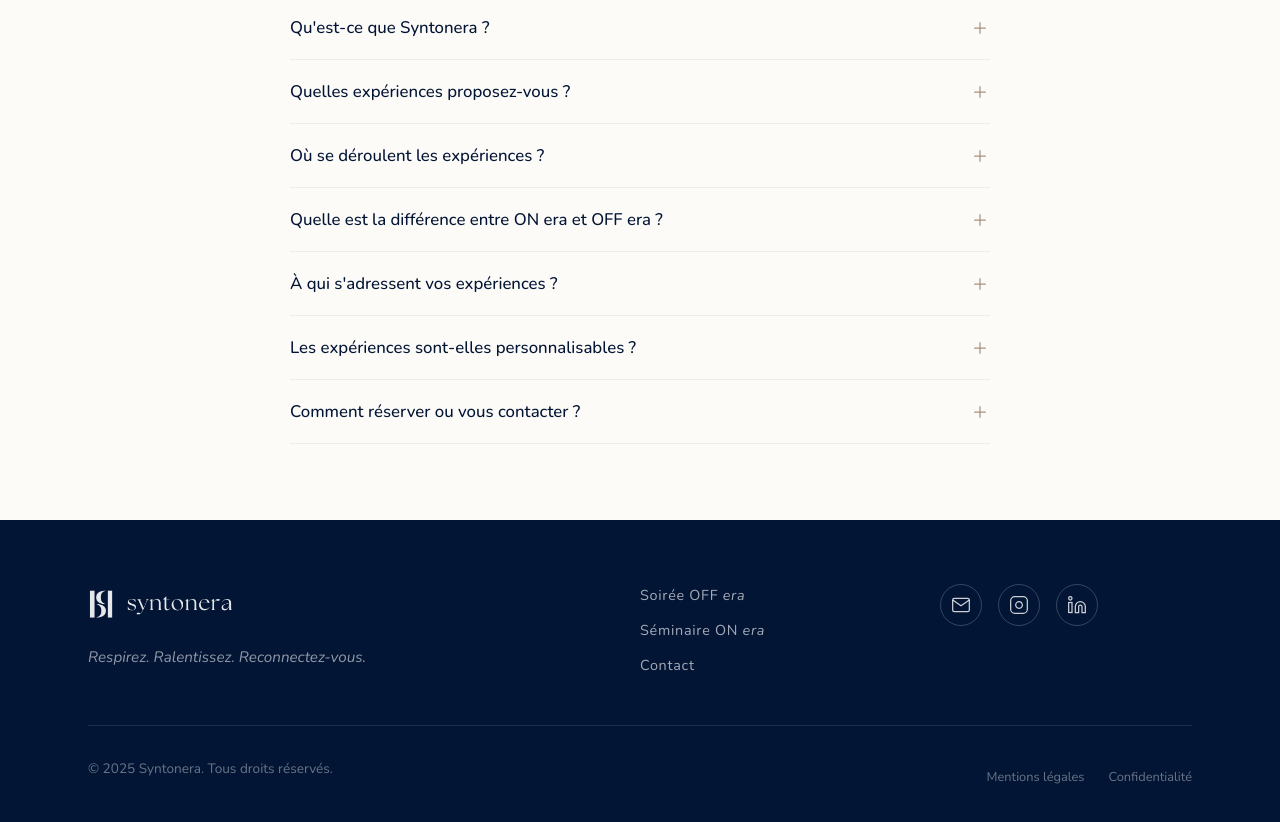
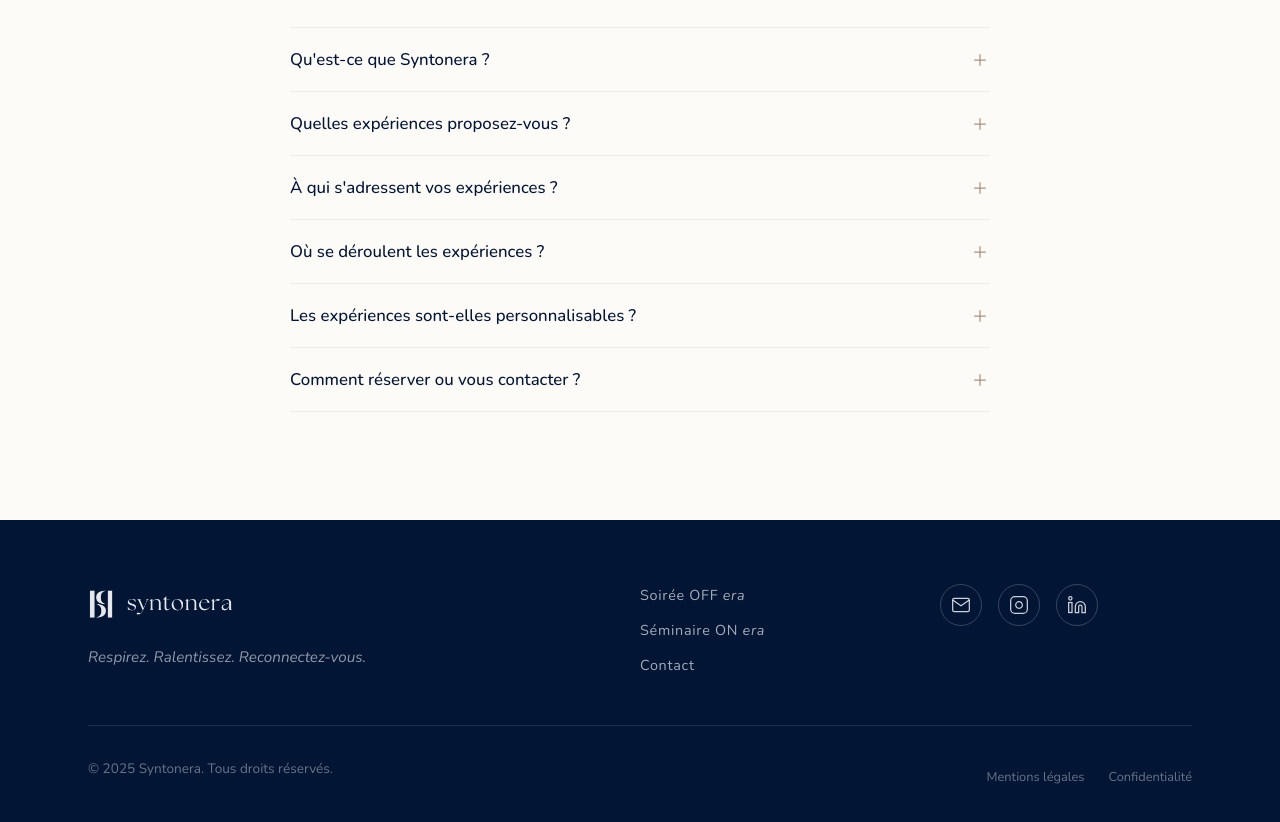
Before and after one commit to Syntonera/syntonera, a Vue app: page / in a window 1280 px wide. Shown: the part 4280-5102 px from the top of the page. Built offline with nearby package versions, Linux system fonts and the light colour scheme; a web font is replaced by a local one.

Commit message:
fix: reorder FAQ, remove redundant question, improve styling

```diff
--- a/index.html
+++ b/index.html
@@ -94,26 +94,18 @@
         },
         {
           "@type": "Question",
+          "name": "À qui s'adressent vos expériences ?",
+          "acceptedAnswer": {
+            "@type": "Answer",
+            "text": "À toute personne en quête d'un moment de pause. Les soirées OFF era accueillent les particuliers, seuls ou entre proches. Les séminaires ON era s'adressent aux petites équipes et entreprises à taille humaine."
+          }
+        },
+        {
+          "@type": "Question",
           "name": "Où se déroulent les expériences ?",
           "acceptedAnswer": {
             "@type": "Answer",
             "text": "En Provence, dans des lieux soigneusement choisis pour leur authenticité et leur sérénité. Chaque cadre est sélectionné pour sublimer l'expérience et inviter au lâcher-prise."
-          }
-        },
-        {
-          "@type": "Question",
-          "name": "Quelle est la différence entre ON era et OFF era ?",
-          "acceptedAnswer": {
-            "@type": "Answer",
-            "text": "OFF era, c'est pour soi : des soirées immersives mêlant ateliers créatifs, pratiques douces et dégustations. ON era, c'est pour l'équipe : des séminaires sur mesure autour de la cohésion, la créativité, la nature et le ressourcement."
-          }
-        },
-        {
-          "@type": "Question",
-          "name": "À qui s'adressent vos expériences ?",
-          "acceptedAnswer": {
-            "@type": "Answer",
-            "text": "À toute personne en quête d'un moment de pause. Les soirées OFF era accueillent les particuliers, seuls ou entre proches. Les séminaires ON era s'adressent aux petites équipes et entreprises à taille humaine."
           }
         },
         {
--- a/src/views/Home.vue
+++ b/src/views/Home.vue
@@ -17,19 +17,15 @@ const faqs = [
   },
   {
     question: 'Quelles expériences proposez-vous ?',
-    answer: 'Nous proposons deux formats. OFF era : des soirées bien-être en petit groupe, pensées pour les particuliers qui souhaitent s\'offrir une parenthèse. ON era : des séminaires immersifs pour les équipes, conçus pour fédérer et inspirer autrement.'
+    answer: 'Nous proposons deux formats :<br><strong>OFF era</strong> : des soirées bien-être en petit groupe, pensées pour les particuliers qui souhaitent s\'offrir une parenthèse.<br><strong>ON era</strong> : des séminaires immersifs pour les équipes, conçus pour fédérer et inspirer autrement.'
+  },
+  {
+    question: 'À qui s\'adressent vos expériences ?',
+    answer: 'À toute personne en quête d\'un moment de pause. Les soirées OFF era accueillent les particuliers, seuls ou entre proches. Les séminaires ON era s\'adressent aux petites équipes et entreprises à taille humaine.'
   },
   {
     question: 'Où se déroulent les expériences ?',
     answer: 'En Provence, dans des lieux soigneusement choisis pour leur authenticité et leur sérénité. Chaque cadre est sélectionné pour sublimer l\'expérience et inviter au lâcher-prise.'
-  },
-  {
-    question: 'Quelle est la différence entre ON era et OFF era ?',
-    answer: 'OFF era, c\'est pour soi : des soirées immersives mêlant ateliers créatifs, pratiques douces et dégustations. ON era, c\'est pour l\'équipe : des séminaires sur mesure autour de la cohésion, la créativité, la nature et le ressourcement.'
-  },
-  {
-    question: 'À qui s\'adressent vos expériences ?',
-    answer: 'À toute personne en quête d\'un moment de pause. Les soirées OFF era accueillent les particuliers, seuls ou entre proches. Les séminaires ON era s\'adressent aux petites équipes et entreprises à taille humaine.'
   },
   {
     question: 'Les expériences sont-elles personnalisables ?',
@@ -250,7 +246,7 @@ const pillars = [
               </svg>
             </button>
             <div class="faq-answer">
-              <p>{{ faq.answer }}</p>
+              <p v-html="faq.answer"></p>
             </div>
           </div>
         </div>
@@ -1105,6 +1101,11 @@ const pillars = [
   line-height: 1.8;
 }
 
+.faq-answer strong {
+  color: var(--color-primary);
+  font-weight: 600;
+}
+
 @media (max-width: 768px) {
   .faq-question {
     font-size: 0.95rem;
```
